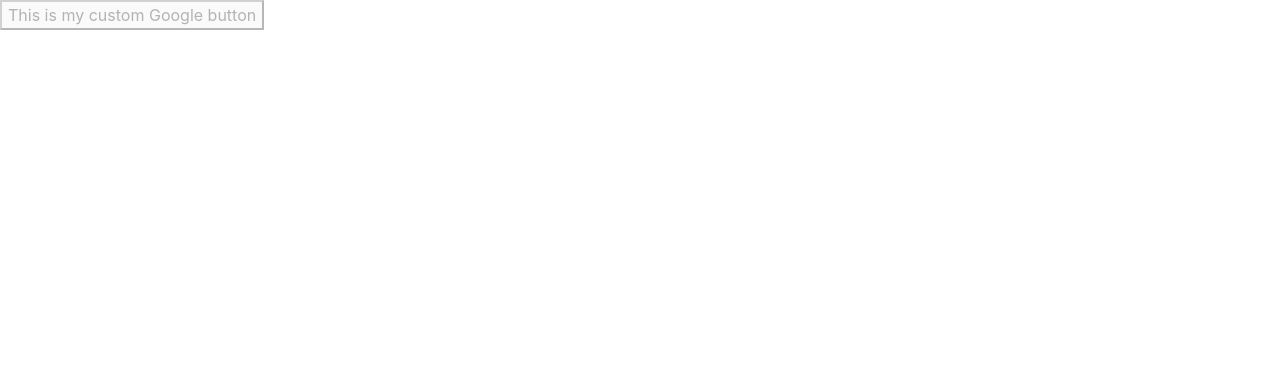
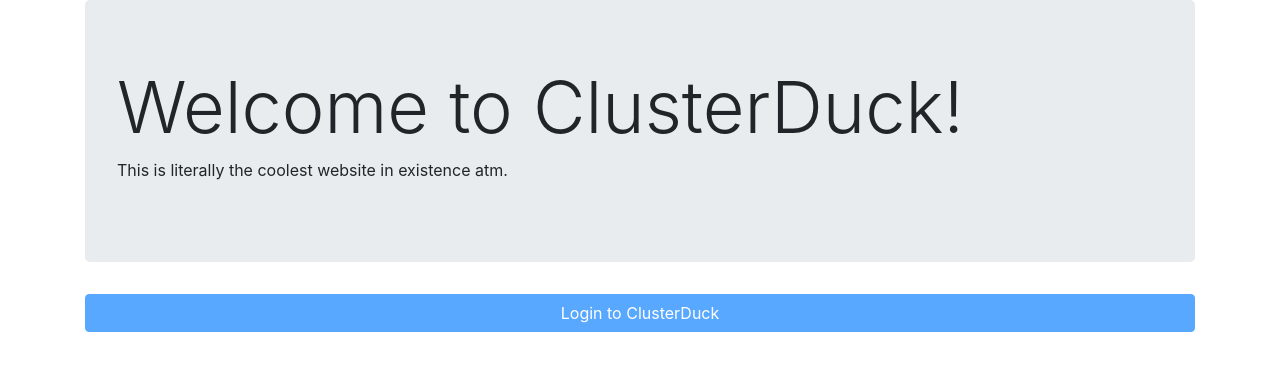
Before and after one commit to marinov98/Cluster-Duck, a React (Create React App) app in the folder client/: page /login in a window 1280 px wide. Shown: the top 370 px of the page. Built offline with nearby package versions, Linux system fonts and the light colour scheme.

Commit message:
added some text and styling to login page

```diff
--- a/client/src/App.css
+++ b/client/src/App.css
@@ -2,37 +2,9 @@
   text-align: center;
 }
 
-.App-logo {
-  height: 40vmin;
-  pointer-events: none;
+.login-button {
+  display: block;
+  margin: 0 auto;
+  text-align: center;
+  width: 100%;
 }
-
-@media (prefers-reduced-motion: no-preference) {
-  .App-logo {
-    animation: App-logo-spin infinite 20s linear;
-  }
-}
-
-.App-header {
-  background-color: #282c34;
-  min-height: 100vh;
-  display: flex;
-  flex-direction: column;
-  align-items: center;
-  justify-content: center;
-  font-size: calc(10px + 2vmin);
-  color: white;
-}
-
-.App-link {
-  color: #61dafb;
-}
-
-@keyframes App-logo-spin {
-  from {
-    transform: rotate(0deg);
-  }
-  to {
-    transform: rotate(360deg);
-  }
-}
--- a/client/src/components/auth/Login.js
+++ b/client/src/components/auth/Login.js
@@ -1,5 +1,7 @@
 import React, { Component } from "react";
 import { GoogleLogin } from 'react-google-login';
+import { Container, Jumbotron, Button } from 'reactstrap';
+import '../../App.css'
 
 const responseGoogleGood = (response) => {
   // Send web token to backend
@@ -13,18 +15,29 @@ const responseGoogleBad = (response) => {
 export default class Login extends Component {
   render() {
     return(
-      <div>
+      <Container>
+        <Jumbotron>
+          <h1 className="display-3">Welcome to ClusterDuck!</h1>
+          <p>This is literally the coolest website in existence atm.</p>
+        </Jumbotron>
         <GoogleLogin
           clientId="1041011900309-oaq4n0svcmrocdf4q3q9hdgpudlfllfs.apps.googleusercontent.com"
           render={renderProps => (
-            <button onClick={renderProps.onClick} disabled={renderProps.disabled}>This is my custom Google button</button>
+              <Button
+                className="login-button"
+                color="primary"
+                onClick={renderProps.onClick}
+                disabled={renderProps.disabled}
+              >
+                Login to ClusterDuck
+              </Button>
           )}
           buttonText="Login"
           onSuccess={responseGoogleGood}
           onFailure={responseGoogleBad}
           cookiePolicy={'single_host_origin'}
         />
-      </div>
+      </Container>
     );
   }
 }
```
